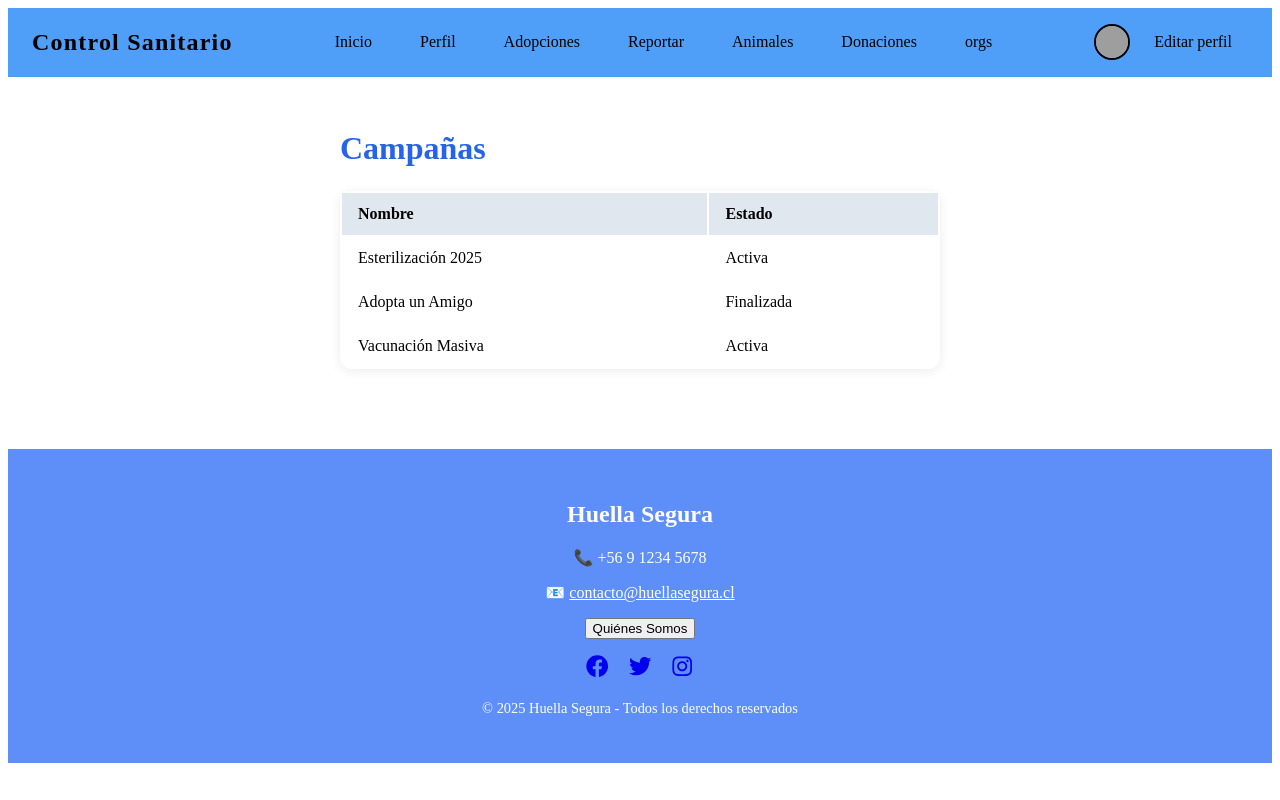
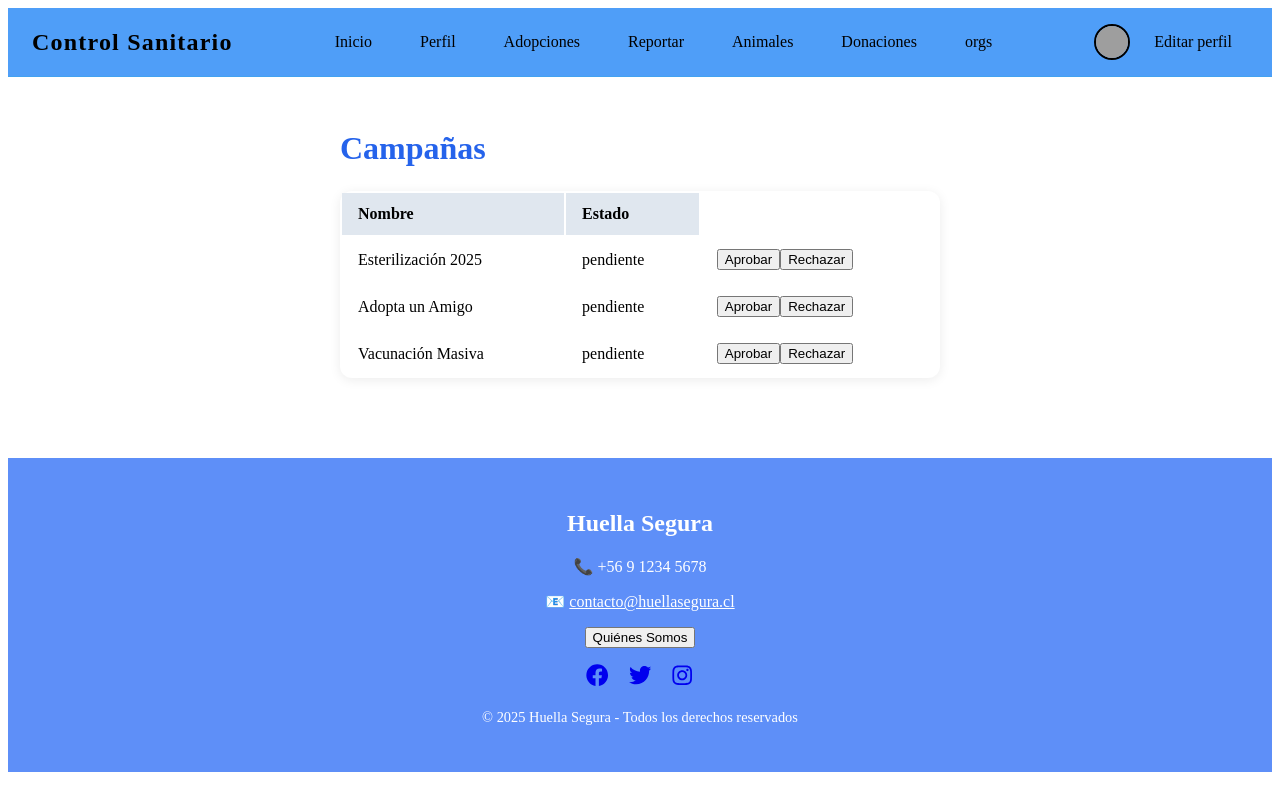
Before and after one commit to imeduuu/integraII, a Next.js app in the folder control-sanitario-next/: page /admin-campaigns in a window 1280 px wide. Built offline with nearby package versions, Linux system fonts and the light colour scheme; grey boxes are pictures that could not be loaded.

Commit message:
Add files via upload

```diff
--- a/control-sanitario-next/src/pages/admin-campaigns.tsx
+++ b/control-sanitario-next/src/pages/admin-campaigns.tsx
@@ -3,13 +3,27 @@ import Navbar from "../components/Navbar";
 import Footer from "../components/Footer";
 import styles from "../styles/admin-campaigns.module.css";
 
-const campaigns = [
-  { id: 1, nombre: "Esterilización 2025", estado: "Activa" },
-  { id: 2, nombre: "Adopta un Amigo", estado: "Finalizada" },
-  { id: 3, nombre: "Vacunación Masiva", estado: "Activa" }
-];
+const CampaignList = () => {
+  const [campaigns, setCampaigns] = React.useState([
+    { id: 1, nombre: "Esterilización 2025", estado: "pendiente" },
+    { id: 2, nombre: "Adopta un Amigo", estado: "pendiente" },
+    { id: 3, nombre: "Vacunación Masiva", estado: "pendiente" }
+  ]);
 
-const CampaignList = () => {
+  const handleApprove = (id: number) => {
+    setCampaigns(prev =>
+      prev.map(c => (c.id === id ? { ...c, estado: "aprobada" } : c))
+    );
+    alert("Campaña aprobada ✅");
+  };
+
+  const handleReject = (id: number) => {
+    setCampaigns(prev =>
+      prev.map(c => (c.id === id ? { ...c, estado: "rechazada" } : c))
+    );
+    alert("Campaña rechazada ❌");
+  };
+
   return (
     <>
       <Navbar />
@@ -27,6 +41,14 @@ const CampaignList = () => {
               <tr key={campaign.id} className={styles.tr}>
                 <td className={styles.td}>{campaign.nombre}</td>
                 <td className={styles.td}>{campaign.estado}</td>
+                <td className={styles.td}>
+                  {campaign.estado === "pendiente" && (
+                    <div className={styles.actions}>
+                      <button onClick={() => handleApprove(campaign.id)}>Aprobar</button>
+                      <button onClick={() => handleReject(campaign.id)}>Rechazar</button>
+                    </div>
+            )}
+                </td>
               </tr>
             ))}
           </tbody>
--- a/control-sanitario-next/src/pages/adopcion.tsx
+++ b/control-sanitario-next/src/pages/adopcion.tsx
@@ -1,8 +1,10 @@
-import React from 'react';
+import React, { useState } from 'react';
 import Navbar from '../components/Navbar';
 import Footer from '../components/Footer';
 import AnimalCard from '../components/AnimalCard';
 import styles from '../styles/adopcion.module.css';
+import AdoptionForm from '../components/AdoptionForm';
+import ConfirmationModal from '../components/ConfirmationModal';
 
 const animales = [
   {
@@ -38,11 +40,33 @@ const animales = [
 ].sort((a, b) => a.nombre.localeCompare(b.nombre));
 
 export default function Adopcion() {
+  const [selectedAnimal, setSelectedAnimal] = useState<any | null>(null);
+  const [formData, setFormData] = useState<any | null>(null);
+  const [showModal, setShowModal] = useState(false);
+
+  const handleAdoptClick = (animal: any) => {
+    setSelectedAnimal(animal);
+  };
+
+  const handleFormSubmit = (data: any) => {
+    setFormData(data);
+    setShowModal(true); // abrir modal al enviar formulario
+  };
+
+  const handleConfirm = () => {
+    console.log("Solicitud enviada:", { animal: selectedAnimal, ...formData });
+    setShowModal(false);
+    setSelectedAnimal(null);
+    setFormData(null);
+  };
+
   return (
     <>
       <Navbar />
       <main className="min-h-screen bg-gray-50 py-8">
         <h1 className="text-3xl font-bold text-center mb-8">Animales en Adopción</h1>
+
+        {!selectedAnimal ? (
         <div className={styles.grid}>
           {animales.map((animal, idx) => (
             <div className={styles.card} key={idx}>
@@ -51,9 +75,31 @@ export default function Adopcion() {
               <div className={styles.info}><span>Estado:</span> {animal.estado}</div>
               <div className={styles.info}><span>Ubicación:</span> {animal.ubicacion}</div>
               <div className={styles.info}><span>Edad:</span> {animal.edad}</div>
+
+               {animal.estado === 'Disponible' && (
+                  <button
+                    onClick={() => handleAdoptClick(animal)}
+                    className="mt-2 px-4 py-2 bg-blue-500 text-white rounded"
+                  >
+                    Adoptar
+                  </button>
+                )}
             </div>
           ))}
         </div>
+        ) : (
+          <AdoptionForm animal={selectedAnimal} onSubmit={handleFormSubmit} />
+        )}
+
+        {showModal && (
+          <ConfirmationModal
+            title="Confirmar solicitud de adopción"
+            animal={selectedAnimal}
+            formData={formData}
+            onCancel={() => setShowModal(false)}
+            onConfirm={handleConfirm}
+          />
+        )}
       </main>
       <Footer />
     </>
```
